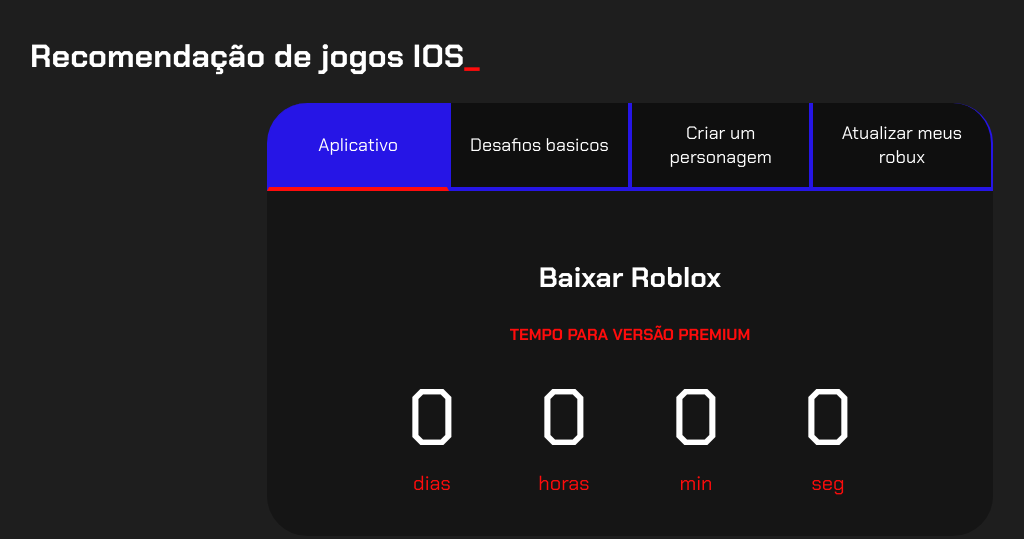
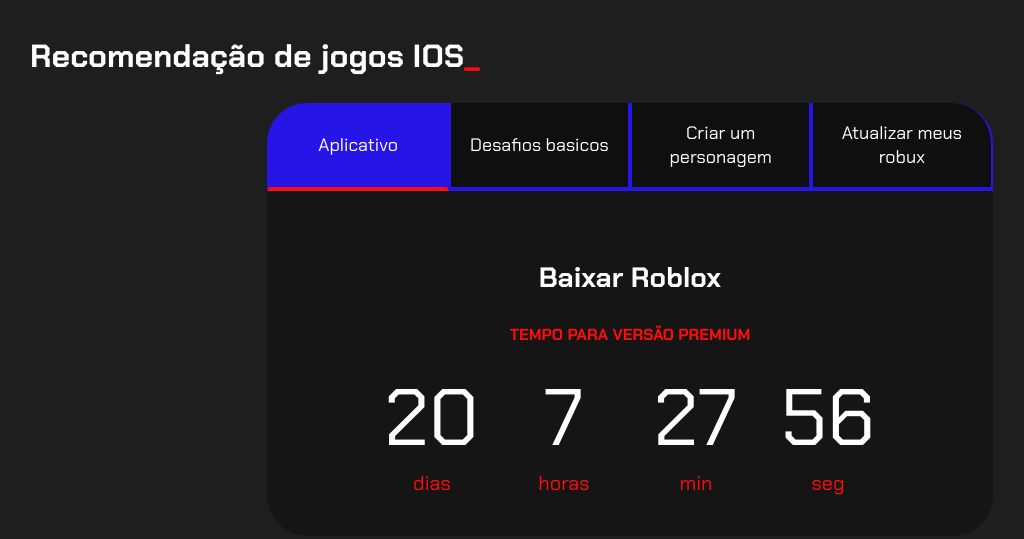
Before and after one commit to ChrisHUB07/christian-1tri-p2, a plain HTML site: page index.html in a window 1280 px wide. Shown: the whole page, without its empty margins (10-1034 px from the left). Drawn offline with Linux system fonts and the light colour scheme.

Commit message:
Add files via upload

```diff
--- a/index.html
+++ b/index.html
@@ -24,7 +24,7 @@
                     <h4 class="aba-conteudo-titulo-secundario">Tempo para versão premium</h4>
                     <div class="contador">
                         <div class="contador-digito">
-                            <p class="contador-digito-numero" id="dias0">7</p>
+                            <p class="contador-digito-numero" id="dias0">66</p>
                             <p class="contador-digito-texto">dias</p>
                         </div>
                         <div class="contador-digito">
@@ -46,7 +46,7 @@
                     <h4 class="aba-conteudo-titulo-secundario">Tempo para completar o objetivo</h4>
                     <div class="contador">
                         <div class="contador-digito">
-                            <p class="contador-digito-numero" id="dias1">7</p>
+                            <p class="contador-digito-numero" id="dias1">66</p>
                             <p class="contador-digito-texto">dias</p>
                         </div>
                         <div class="contador-digito">
@@ -68,7 +68,7 @@
                     <h4 class="aba-conteudo-titulo-secundario">Tempo para criação</h4>
                     <div class="contador">
                         <div class="contador-digito">
-                            <p class="contador-digito-numero" id="dias2">7</p>
+                            <p class="contador-digito-numero" id="dias2">66</p>
                             <p class="contador-digito-texto">dias</p>
                         </div>
                         <div class="contador-digito">
@@ -90,7 +90,7 @@
                     <h4 class="aba-conteudo-titulo-secundario">Tempo para comprar</h4>
                     <div class="contador">
                         <div class="contador-digito">
-                            <p class="contador-digito-numero" id="dias3">7</p>
+                            <p class="contador-digito-numero" id="dias3">66</p>
                             <p class="contador-digito-texto">dias</p>
                         </div>
                         <div class="contador-digito">
--- a/main.js
+++ b/main.js
@@ -15,10 +15,10 @@ for (let i = 0; i < botoes.length; i++) {
 }
 
 const contadores = document.querySelectorAll(".contador");
-const tempoObjetivo1 = new Date("2020-10-05T00:00:00");
-const tempoObjetivo2 = new Date("2023-12-05T00:00:00");
-const tempoObjetivo3 = new Date("2023-12-30T00:00:00");
-const tempoObjetivo4 = new Date("2024-02-01T00:00:00");
+const tempoObjetivo1 = new Date("2024-05-10T00:00:00");
+const tempoObjetivo2 = new Date("2024-05-12T00:00:00");
+const tempoObjetivo3 = new Date("2024-05-15T00:00:00");
+const tempoObjetivo4 = new Date("2024-05-25T00:00:00");
 
 const tempos = [tempoObjetivo1,tempoObjetivo2,tempoObjetivo3,tempoObjetivo4];
 
```
